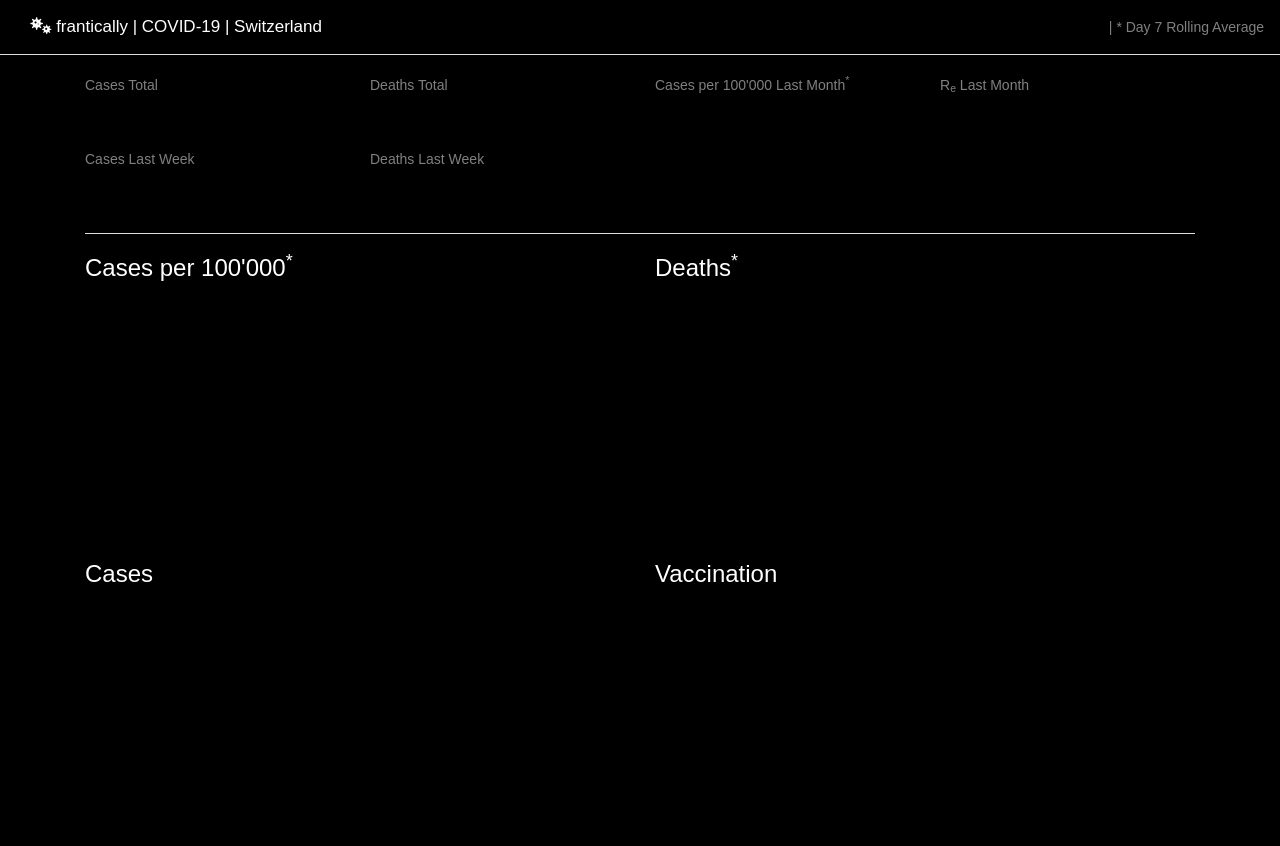
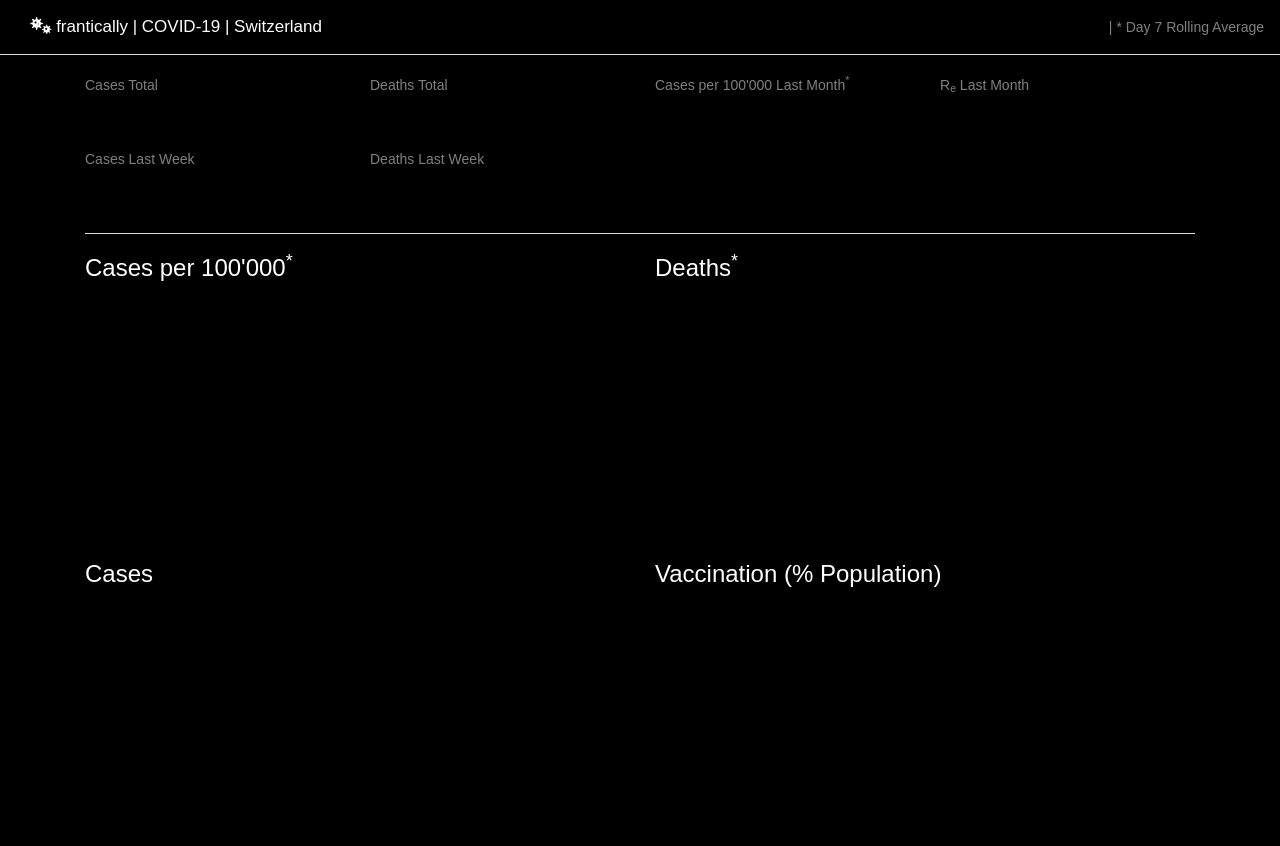
Before and after one commit to frantically/covid-19, a website with bundled scripts: page src/index.html in a window 1280 px wide. Shown: the top 846 px of the page. Built offline with nearby package versions, Linux system fonts and the light colour scheme; no server answers.

Commit message:
Updated title

```diff
--- a/src/index.html
+++ b/src/index.html
@@ -74,7 +74,7 @@
 				</div>
 			</div>
 			<div class="col-lg-6">
-				<h1>Vaccination</h1>
+				<h1>Vaccination (% Population)</h1>
 				<div class="chart">
 					<canvas id="vaccinations"></canvas>
 				</div>
```
